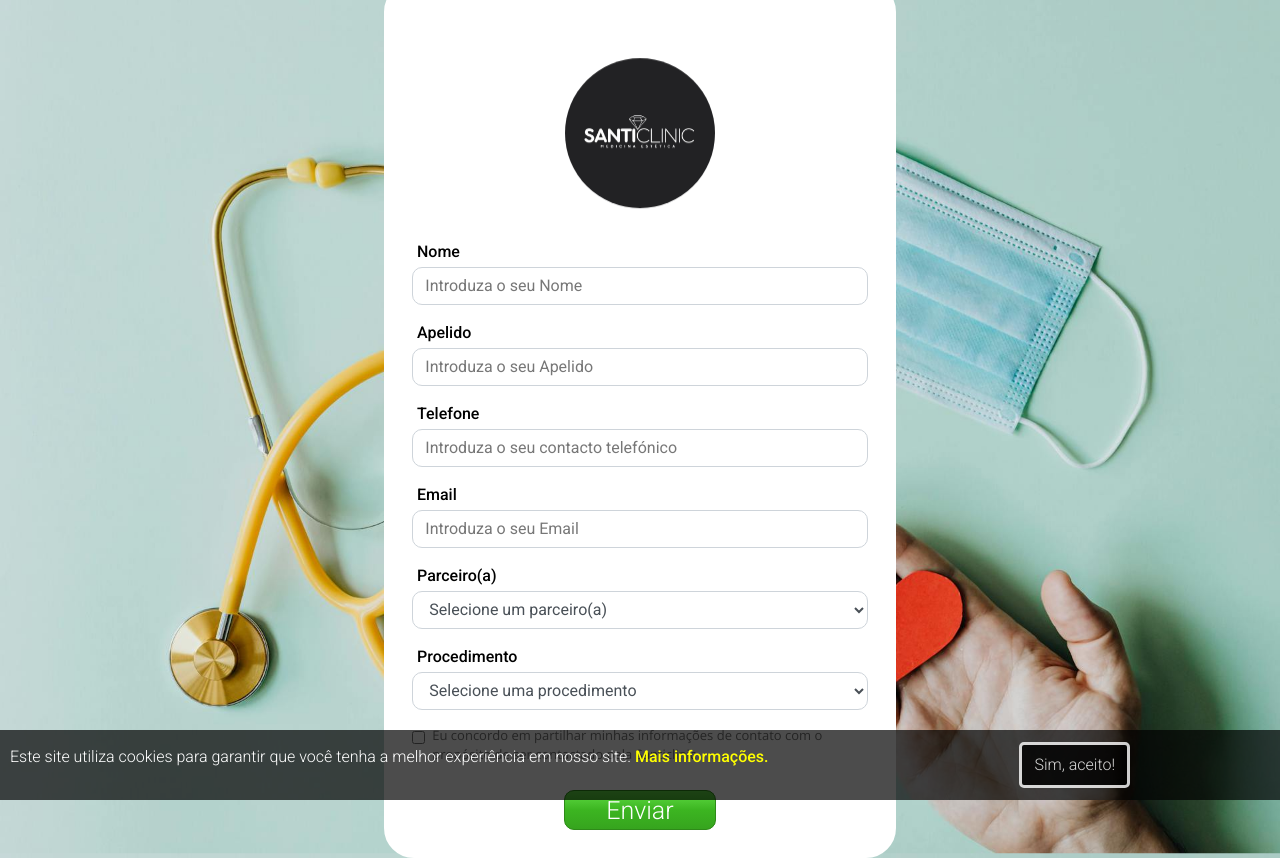
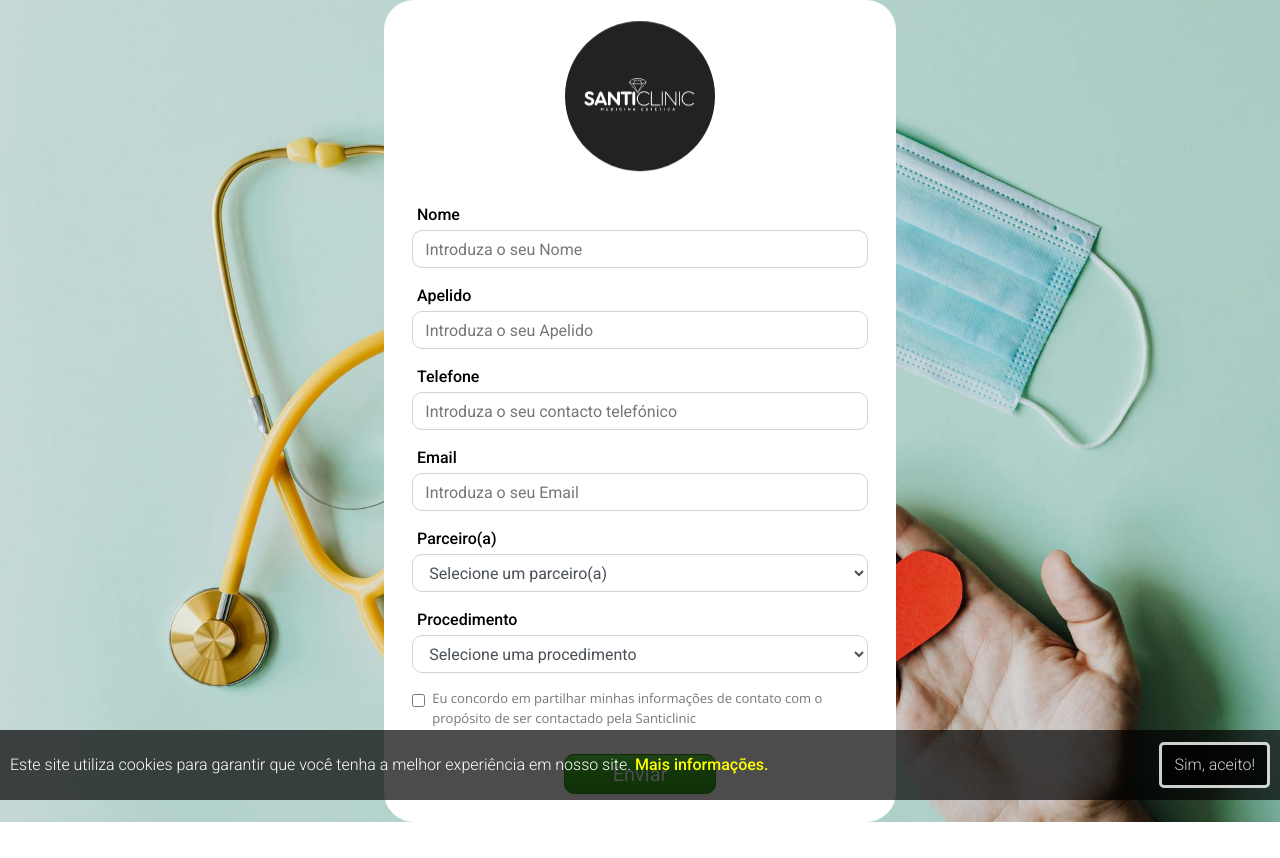
Before and after one commit to Webtech87/email_parceria, a Flask app: page / in a window 1280 px wide. After the commit the page ends 822 px from the top, so only its background shows below. Run offline with Flask 3, Linux system fonts and the light colour scheme; some libraries are stand-ins or nearby versions; some web fonts are replaced.

Commit message:
Delete classes not used on CSS, change align-items on body, take out margin on form

```diff
--- a/static/style/styles.css
+++ b/static/style/styles.css
@@ -11,32 +11,12 @@
   background-attachment: fixed; /* Makes the background stay fixed during scroll */
   display: flex;
   justify-content: center; /* Centers content horizontally */
-  align-items: center; /* Aligns content to the top */
-  padding-top: 20px; /* Small padding at the top to avoid content being too close to the top */
+  align-items: flex-start; /* Aligns items to the start of the cross-axis (top in this case) */
   box-sizing: border-box; /* Ensures padding and margin are considered in the element's total width/height */
-}
-
-/* Style the image container */
-.image-container {
-  background: none; /* Ensure no background image here */
-  height: 100%;
-  width: 100%;
-  display: flex;
-  justify-content: center;
-  align-items: center;
-  overflow: hidden;
-}
-
-/* Make the image cover the full container */
-.hero-image {
-  width: 100%;
-  height: 100%;
-  object-fit: cover;
 }
 
 form {
   width: 30%;
-  margin: -15rem auto; /* 15rem top and bottom margin, auto for left/right */
   border: 3px solid white;
   border-radius: 30px;
   background-color: white;
@@ -60,7 +40,7 @@
 
 /* Hover effect for the inputs */
 .input_class:hover {
-  background-color: #f1f1f1; /* Light gray background on hover */
+  background-color: #f7f7f7; /* Light gray background on hover */
   border-color: #6a9ecf; /* Change border color on hover */
 }
 
@@ -69,7 +49,6 @@
   height: 150px;
   margin: 25px auto;
   animation: bounce 3s infinite; /* Apply the animation */
-  margin-top: 80px;
 }
 
 /* Keyframes for bounce animation */
@@ -101,19 +80,19 @@
   border-radius: 50%;
 }
 
-.input_class_submit {
+.input_class_submit{
   width: 30%;
   height: 40px;
   margin-left: 35%;
   margin-top: 25px;
   margin-bottom: 25px;
-  font-size: 25px;
+  font-size: 20px;
   align-items: center;
-  background-color: rgb(16, 183, 80);
+  background-color: rgb(10, 95, 43);
   border-radius: 10px;
   cursor: pointer;
   font-family: "Roboto", serif;
-  font-weight: 300;
+  font-weight: 400;
   font-style: normal;
 }
 
@@ -226,6 +205,7 @@
 .container {
   margin: 0 !important;
   padding: 0 !important;
+  max-width: 100% !important;
 }
 
 .cookies {
@@ -238,8 +218,9 @@
 }
 
 .cookies p {
-  text-align: center;
-  margin-left: 10px;
+  margin: 0;
+  padding-left: 10px;
+  line-height: 70px;
   font-family: "Roboto", serif;
   font-weight: 300;
   font-style: normal;
```
